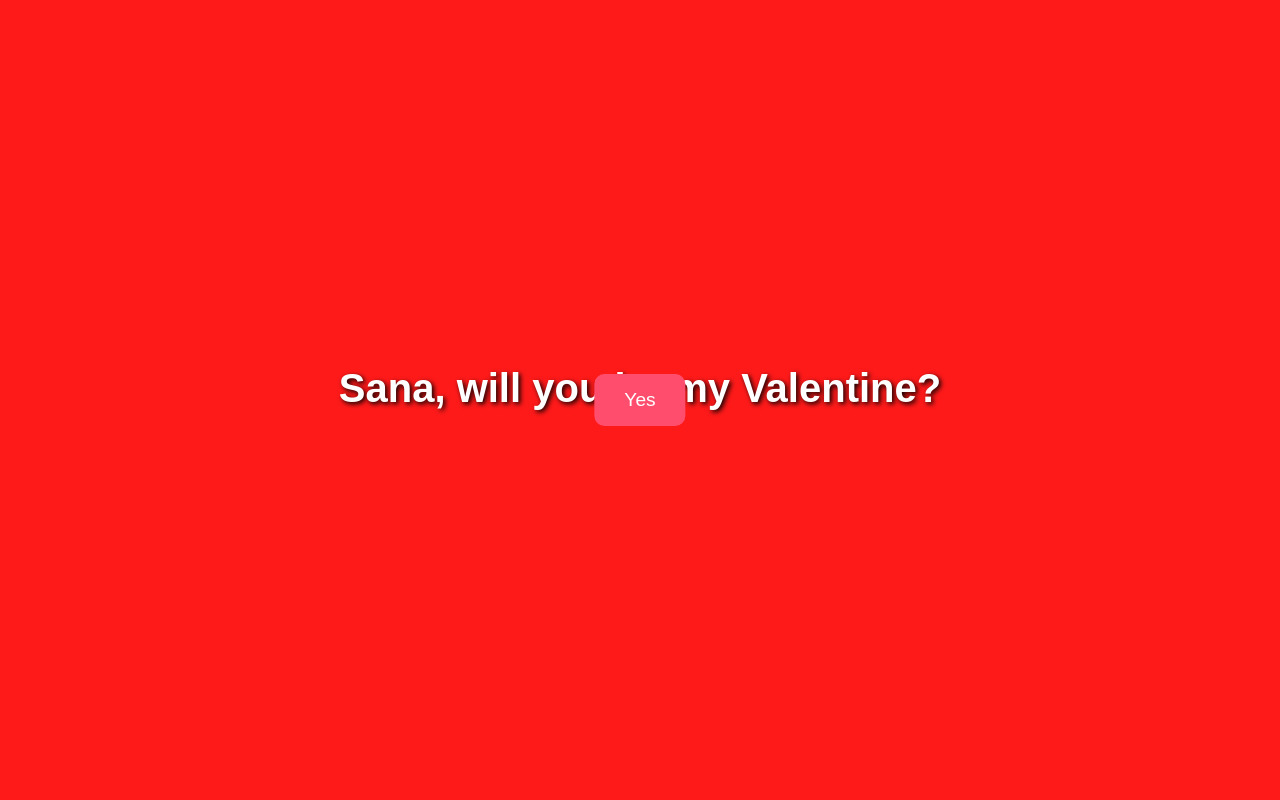
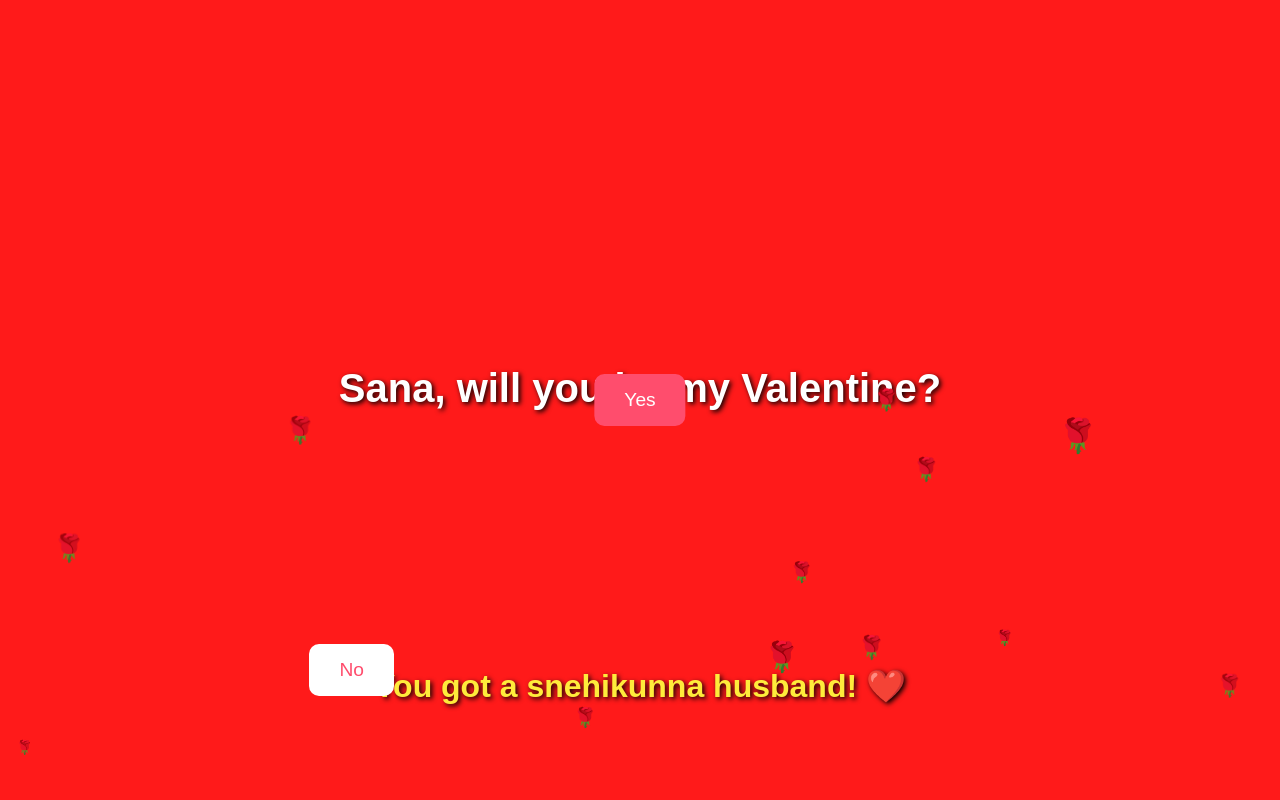
Before and after one commit to shibilbadishp17-pixel/My-wifeeey, a plain HTML site: page index.html in a window 1280 px wide. Both pictures are taken after a click on the button "Yes". Shown: the top 800 px of the page. Drawn offline with Linux system fonts and the light colour scheme.

Commit message:
Update index.html
New 3

```diff
--- a/index.html
+++ b/index.html
@@ -52,7 +52,7 @@
         left: 50%;
     }
 
-    /* Decorative roses using emojis floating around */
+    /* Floating roses */
     .rose {
         position: absolute;
         font-size: 2rem;
@@ -63,10 +63,97 @@
         0% { transform: translateY(100vh) scale(0.8); opacity: 0.8; }
         100% { transform: translateY(-10vh) scale(1); opacity: 1; }
     }
+
+    /* Floating hearts for Yes click */
+    .heart {
+        position: absolute;
+        color: #ffeb3b;
+        font-size: 2rem;
+        pointer-events: none;
+        animation: floatHeart 2s linear forwards;
+    }
+
+    @keyframes floatHeart {
+        0% { transform: translateY(0) scale(1); opacity: 1; }
+        100% { transform: translateY(-200px) scale(1.5); opacity: 0; }
+    }
+
 </style>
 </head>
 <body>
 
 <h1>Sana, will you be my Valentine?</h1>
 <button id="yes">Yes</button>
-<butto
+<button id="no">No</button>
+
+<script>
+    const noBtn = document.getElementById('no');
+    const yesBtn = document.getElementById('yes');
+
+    // Floating No button smoothly forever
+    let posX = Math.random() * (window.innerWidth - noBtn.offsetWidth);
+    let posY = Math.random() * (window.innerHeight - noBtn.offsetHeight);
+    let deltaX = 2 + Math.random() * 2;
+    let deltaY = 2 + Math.random() * 2;
+
+    function moveNo() {
+        posX += deltaX;
+        posY += deltaY;
+
+        if(posX + noBtn.offsetWidth > window.innerWidth || posX < 0) deltaX *= -1;
+        if(posY + noBtn.offsetHeight > window.innerHeight || posY < 0) deltaY *= -1;
+
+        noBtn.style.left = posX + 'px';
+        noBtn.style.top = posY + 'px';
+
+        requestAnimationFrame(moveNo);
+    }
+    moveNo();
+
+    // Yes click
+    yesBtn.addEventListener('click', () => {
+        const msg = document.createElement('h2');
+        msg.textContent = "You got a snehikunna husband! ❤️";
+        msg.style.position = 'absolute';
+        msg.style.top = '80%';
+        msg.style.left = '50%';
+        msg.style.transform = 'translateX(-50%)';
+        msg.style.color = '#ffeb3b';
+        msg.style.fontSize = '2rem';
+        msg.style.textShadow = '2px 2px 5px #000';
+        document.body.appendChild(msg);
+
+        // Create floating hearts animation
+        for(let i=0;i<15;i++){
+            const heart = document.createElement('div');
+            heart.classList.add('heart');
+            heart.textContent = '❤️';
+            heart.style.left = (window.innerWidth/2 - 50 + Math.random()*100) + 'px';
+            heart.style.top = (window.innerHeight/2 - 50 + Math.random()*100) + 'px';
+            document.body.appendChild(heart);
+            // Remove heart after animation
+            setTimeout(()=>heart.remove(), 2000);
+        }
+    });
+
+    // No click
+    noBtn.addEventListener('click', () => {
+        alert("Poyi yes il click cheyy kutta 😜");
+    });
+
+    // Add floating roses in background
+    for(let i=0;i<20;i++){
+        const rose = document.createElement('div');
+        rose.classList.add('rose');
+        rose.style.left = Math.random() * window.innerWidth + 'px';
+        rose.style.top = Math.random() * window.innerHeight + 'px';
+        rose.style.fontSize = (15 + Math.random()*20) + 'px';
+        rose.style.animationDuration = (5 + Math.random()*5) + 's';
+        rose.textContent = '🌹';
+        document.body.appendChild(rose);
+    }
+
+</script>
+
+</body>
+    </html>
```
